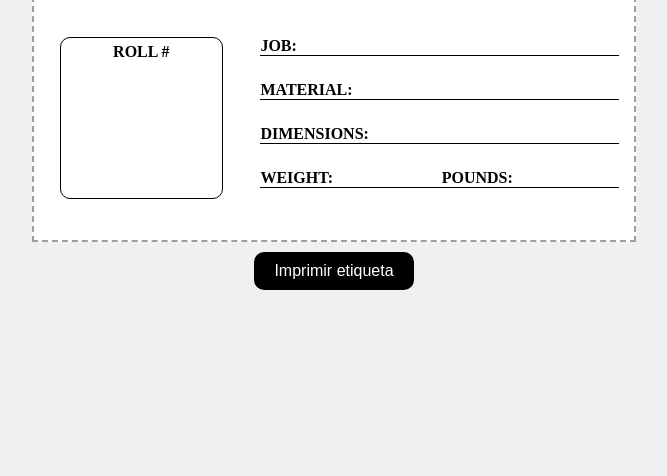
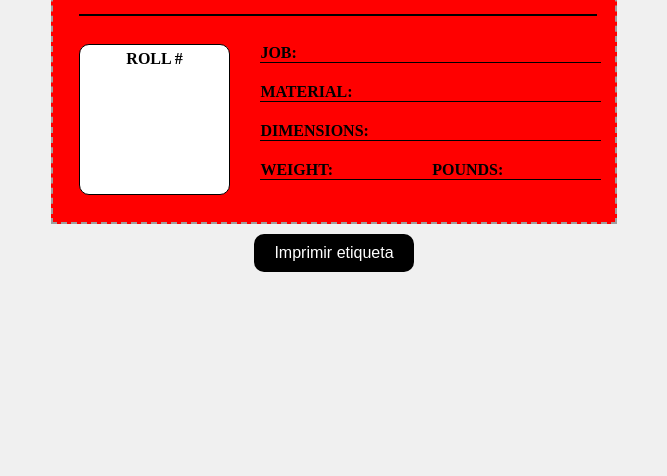
Before and after one commit to edferch/Etiquetas, a plain HTML site: page index.html in a window 1280 px wide. Shown: the part 340-816 px from the top of the page, without its empty margins (306-973 px from the left). Drawn offline with Linux system fonts and the light colour scheme.

Commit message:
cambios en la impresion de la etiqueta

```diff
--- a/styles.css
+++ b/styles.css
@@ -10,9 +10,9 @@ body {
 
 .etiqueta {
   position: relative;
-  background-color: #ffffff;
-  width: 16cm;
-  height: 10.5cm;
+  background-color: #ff0000;
+  width: 15cm;   /* 🔹 ancho reducido */
+  height: 9.5cm; /* 🔹 alto reducido */
   padding: 0;
   box-sizing: border-box;
   border: 2px dashed #9e9e9e;
@@ -58,9 +58,9 @@ body {
 }
 
 .cuadrado-inferior {
-  width: 4.3cm;
-  height: 4.3cm;
-  top: 5cm;
+  width: 4cm;    /* 🔹 ajustado proporcionalmente */
+  height: 4cm;   /* 🔹 ajustado proporcionalmente */
+  top: 4.7cm;    /* 🔹 movido un poco arriba por el tamaño menor */
   left: 0.7cm;
   background-color: #ffffff;
   display: flex;
@@ -96,19 +96,18 @@ body {
 
 .inferior {
   position: relative;
-  top: 5cm;
-  left: 6cm;
-  width: 9.5cm;
+  top: 4.7cm;  /* 🔹 bajado ligeramente para mantener proporción */
+  left: 5.5cm; /* 🔹 ajustado al nuevo ancho */
+  width: 9cm;
   display: flex;
   align-items: flex-start;
-
 }
 
 .info-inferior {
   display: flex;
   flex-direction: column;
-  gap: 25px;
-  width: 9.5cm;
+  gap: 20px;
+  width: 9cm;
 }
 
 .campo {
@@ -158,17 +157,16 @@ button {
 
   /* Forzar tamaño de página */
   @page {
-    size: 16cm 10.5cm; /* ancho x alto */
-    margin: 0;         /* sin márgenes extra */
+    size: 15cm 9.5cm; /* 🔹 nuevo tamaño exacto */
+    margin: 0;
   }
 
   body {
     margin: 0;
     background: none;
-    display: block; /* quitar flex en impresión */
+    display: block;
   }
 
-  /* Solo imprimir la etiqueta */
   body * {
     visibility: hidden;
   }
@@ -181,8 +179,7 @@ button {
     position: absolute;
     top: 0;
     left: 0;
-    width: 16cm;
-    height: 10.5cm;
-    border: none; /* opcional: quitar borde guía */
+    width: 15cm;
+    height: 9.5cm;
   }
 }
```
